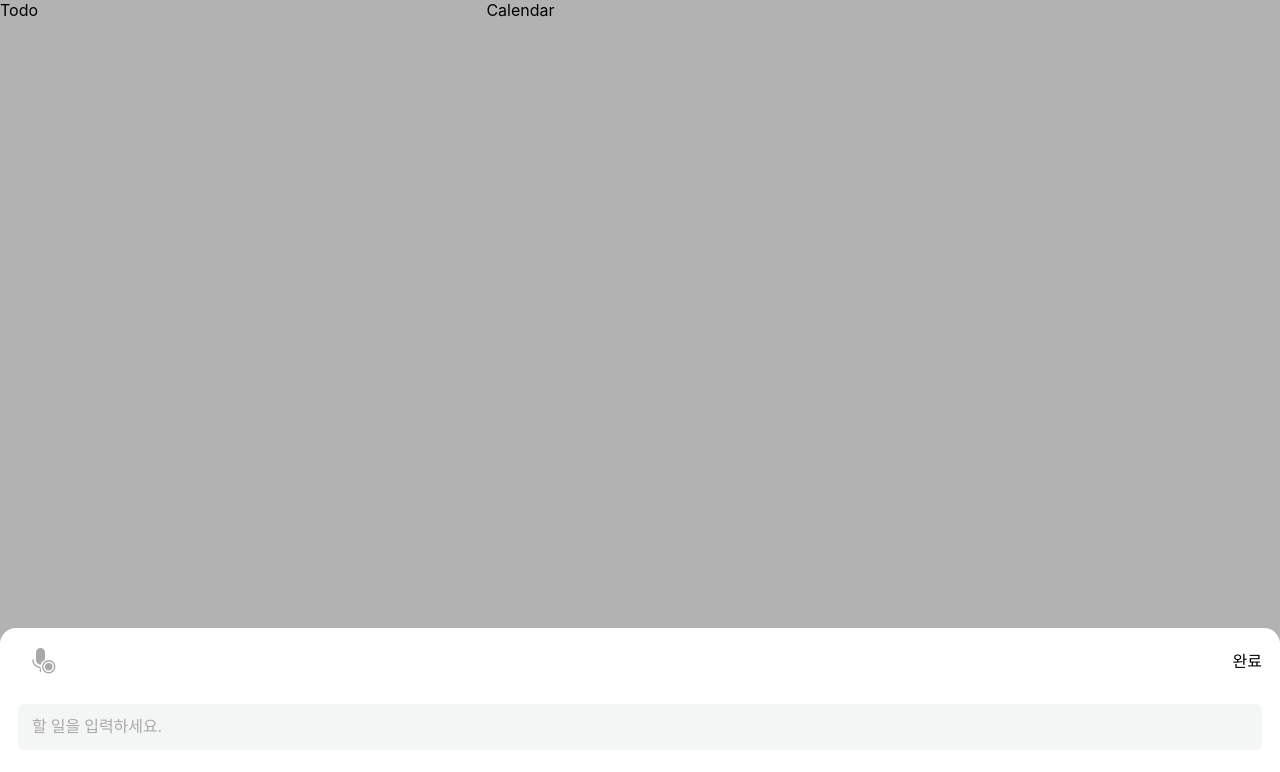
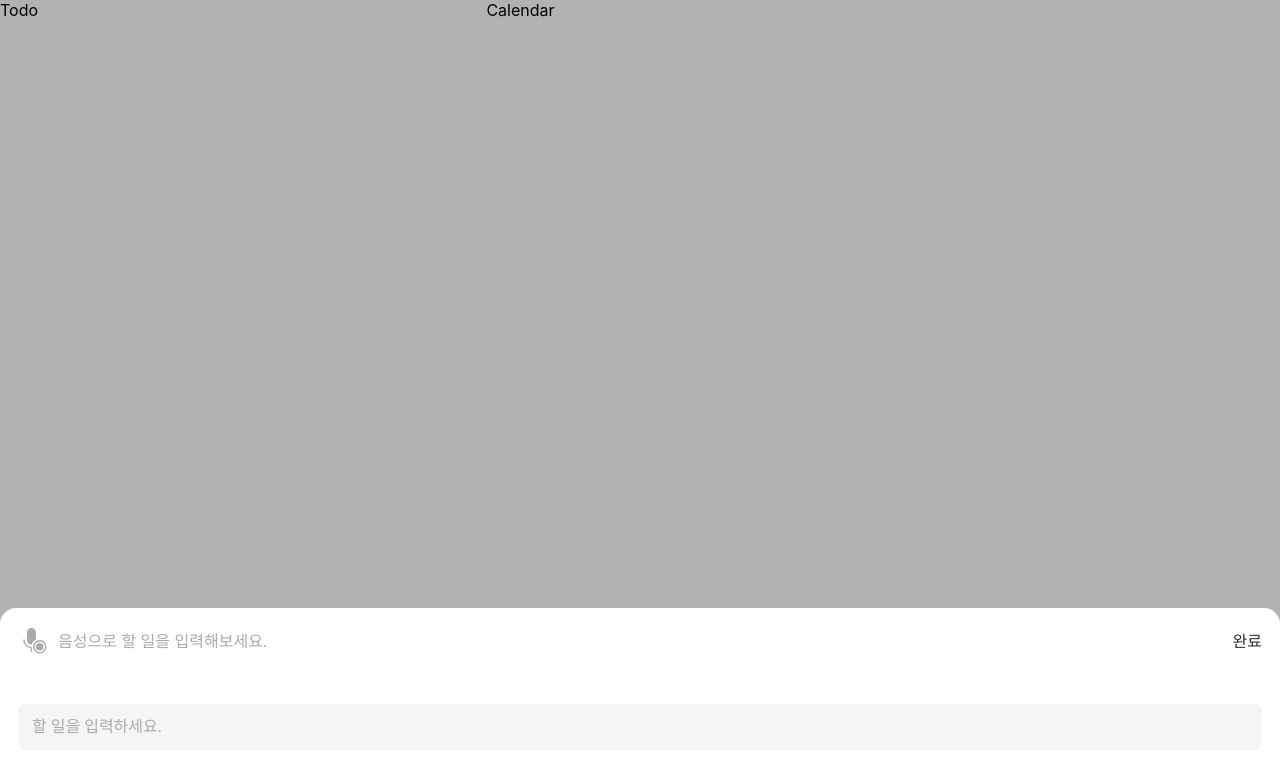
Before and after one commit to cheonjiyun/tornado-todo, a React (Vite) app: page / in a window 1280 px wide. Both pictures are taken after a click on the element 243 px from the left and 736 px from the top of the page. Shown: the top 772 px of the page. Built offline with nearby package versions, Linux system fonts and the light colour scheme; a web font is replaced by a local one.

Commit message:
feat: 음성 입력 및 모션 애니메이션

```diff
--- a/src/component/todo/AddTodo.tsx
+++ b/src/component/todo/AddTodo.tsx
@@ -3,24 +3,113 @@ import styled from "styled-components";
 import { isOpenAddTodoState } from "../../recoil/addTodo/atom";
 import { useEffect, useState } from "react";
 import { variable } from "../../style/variable";
+import { useForm } from "react-hook-form";
 
 export const AddTodo = () => {
+    const { register, handleSubmit, setValue } = useForm();
+
     const [isOpenRecoilState, setOepnRecoilState] = useRecoilState(isOpenAddTodoState);
+    const [isOpen, setOpen] = useState(false);
 
     useEffect(() => {
+        let code = null;
+        if (isOpenRecoilState) {
             setOpen(isOpenRecoilState);
+        } else {
+            code = setTimeout(() => {
+                setOpen(isOpenRecoilState);
+            }, 300);
+        }
+
+        return () => {
+            if (code) {
+                clearTimeout(code);
+            }
+        };
     }, [isOpenRecoilState]);
 
-    const [isOpen, setOpen] = useState(false);
+    // 말하기
+    const [onRecording, setRecording] = useState(false);
+
+    let recognition = null;
+    recognition = new (window.SpeechRecognition || window.webkitSpeechRecognition)();
+    recognition.lang = "ko";
+
+    // recognition 지원안되면 막기
+    const [canMike, setCanMike] = useState(true);
+    useEffect(() => {
+        if (!recognition) {
+            setCanMike(false);
+        }
+    }, [recognition]);
+
+    // 음성 인식 시작
+    const startSpeech = () => {
+        setRecording(true);
+
+        recognition.addEventListener("speechstart", () => {});
+        recognition.addEventListener("speechend", () => {});
+        recognition.addEventListener("result", (event) => {
+            setValue("newtodo", event.results[0][0].transcript);
+        });
+
+        recognition.start();
+
+        // 3초뒤 자동으로 끝내기
+        setTimeout(() => {
+            endSpeech();
+        }, 3000);
+    };
+
+    // 음성인식 끝
+    const endSpeech = () => {
+        recognition.stop();
+        setRecording(false);
+    };
+
+    //css
+    const Dimmed = styled.div`
+        position: absolute;
+        width: 100%;
+        height: 100%;
+        top: 0;
+        left: 0;
+        background-color: rgba(0, 0, 0, 0.3);
+        z-index: 2;
+
+        animation: ${isOpenRecoilState ? " showSmooth 0.4s" : "outSmooth 0.4s"};
+    `;
+
+    const ContainerForm = styled.form`
+        box-sizing: border-box;
+        position: absolute;
+        width: 100%;
+        padding: 8px 18px 50px 18px;
+        left: 0;
+        bottom: 0;
+        display: flex;
+        flex-direction: column;
+        background-color: #ffffff;
+        border-radius: 16px 16px 0 0;
+        z-index: 3;
+
+        animation: ${isOpenRecoilState ? "upSmooth 0.4s" : "downSmooth 0.4s"};
+    `;
 
     return (
         <>
             {isOpen && (
                 <div>
                     <Dimmed onClick={() => setOepnRecoilState(false)}></Dimmed>
-                    <Container>
+                    <ContainerForm
+                        onSubmit={handleSubmit((data) => {
+                            console.log(data);
+                        })}
+                    >
                         <TopMenu>
-                            <MikeButton>
+                            <div>
+                                {canMike && !onRecording && (
+                                    <MikeButton onClick={startSpeech}>
                                         <svg
                                             xmlns="http://www.w3.org/2000/svg"
                                             width="30"
@@ -32,42 +121,73 @@ export const AddTodo = () => {
                                                 d="M4.5 10a.5.5 0 0 0-1 0a5.5 5.5 0 0 0 5 5.478V17.5a.5.5 0 0 0 1 0v-.706A5.5 5.5 0 0 1 9 14.5A4.5 4.5 0 0 1 4.5 10M12 5v4.6a5.5 5.5 0 0 0-2.79 3.393Q9.104 13 9 13a3 3 0 0 1-3-3V5a3 3 0 0 1 6 0m5 9.5a2.5 2.5 0 1 1-5 0a2.5 2.5 0 0 1 5 0m2 0a4.5 4.5 0 1 1-9 0a4.5 4.5 0 0 1 9 0m-8 0a3.5 3.5 0 1 0 7 0a3.5 3.5 0 0 0-7 0"
                                             />
                                         </svg>
+                                        <div>음성으로 할 일을 입력해보세요.</div>
                                     </MikeButton>
-                            <OKbutton>완료</OKbutton>
+                                )}
+                            </div>
+                            <div></div>
+                            {!onRecording && <OKbutton type="submit">완료</OKbutton>}
                         </TopMenu>
-                        <Input placeholder="할 일을 입력하세요." />
-                    </Container>
+                        {onRecording ? (
+                            <RecordArea onClick={endSpeech}>
+                                <svg
+                                    xmlns="http://www.w3.org/2000/svg"
+                                    width="30"
+                                    height="30"
+                                    viewBox="0 0 24 24"
+                                >
+                                    <circle cx="18" cy="12" r="0" fill="currentColor">
+                                        <animate
+                                            attributeName="r"
+                                            begin=".67"
+                                            calcMode="spline"
+                                            dur="1.5s"
+                                            keySplines="0.2 0.2 0.4 0.8;0.2 0.2 0.4 0.8;0.2 0.2 0.4 0.8"
+                                            repeatCount="indefinite"
+                                            values="0;2;0;0"
+                                        />
+                                    </circle>
+                                    <circle cx="12" cy="12" r="0" fill="currentColor">
+                                        <animate
+                                            attributeName="r"
+                                            begin=".33"
+                                            calcMode="spline"
+                                            dur="1.5s"
+                                            keySplines="0.2 0.2 0.4 0.8;0.2 0.2 0.4 0.8;0.2 0.2 0.4 0.8"
+                                            repeatCount="indefinite"
+                                            values="0;2;0;0"
+                                        />
+                                    </circle>
+                                    <circle cx="6" cy="12" r="0" fill="currentColor">
+                                        <animate
+                                            attributeName="r"
+                                            begin="0"
+                                            calcMode="spline"
+                                            dur="1.5s"
+                                            keySplines="0.2 0.2 0.4 0.8;0.2 0.2 0.4 0.8;0.2 0.2 0.4 0.8"
+                                            repeatCount="indefinite"
+                                            values="0;2;0;0"
+                                        />
+                                    </circle>
+                                </svg>
+                            </RecordArea>
+                        ) : (
+                            <Input
+                                {...register("newtodo", { required: "할 일을 입력하세요" })}
+                                name="newtodo"
+                                type="text"
+                                placeholder="할 일을 입력하세요."
+                            />
+                        )}
+                    </ContainerForm>
                 </div>
             )}
         </>
     );
 };
 
-const Dimmed = styled.div`
-    position: absolute;
-    width: 100%;
-    height: 100%;
-    top: 0;
-    left: 0;
-    background-color: rgba(0, 0, 0, 0.3);
-    z-index: 2;
-`;
-
-const Container = styled.div`
-    box-sizing: border-box;
-    position: absolute;
-    width: 100%;
-    padding: 8px 18px 50px 18px;
-    left: 0;
-    bottom: 0;
-    display: flex;
-    flex-direction: column;
-    background-color: #ffffff;
-    border-radius: 16px 16px 0 0;
-    z-index: 3;
-`;
-
 const TopMenu = styled.div`
+    min-height: 68px;
     padding-bottom: 20px;
     display: flex;
     justify-content: space-between;
@@ -75,20 +195,22 @@ const TopMenu = styled.div`
 
 const MikeButton = styled.div`
     display: flex;
-    justify-content: center;
+    gap: 10px;
+    justify-content: start;
     align-items: center;
-    width: 48px;
     height: 48px;
-    color: ${variable.buttonYetTextColor};
+    color: #aaaaaa;
     cursor: pointer;
 `;
 
-const OKbutton = styled.div`
+const OKbutton = styled.button`
     display: flex;
     justify-content: end;
     align-items: center;
     width: 48px;
     height: 48px;
+    font-size: 16px;
+    color: ${variable.textDefaultColor};
     cursor: pointer;
 `;
 
@@ -111,3 +233,12 @@ const Input = styled.input`
         outline: 0;
     }
 `;
+
+const RecordArea = styled.div`
+    display: flex;
+    justify-content: center;
+    align-items: center;
+    height: 46.8px;
+    color: ${variable.redColor};
+    cursor: pointer;
+`;
--- a/src/style/GlobalStyle.ts
+++ b/src/style/GlobalStyle.ts
@@ -13,4 +13,47 @@ export const GlobalStyles = createGlobalStyle`
     input, button{
         font-family: "Pretendard Variable";
     }
+    button{
+        border: 0;
+        background: none;
+    }
+
+    @keyframes showSmooth {
+        from{
+            opacity: 0;
+        }
+        to{
+            opacity: 1;
+        }
+    }
+
+    @keyframes outSmooth {
+        from{
+            opacity: 1;
+        }
+        to{
+            opacity: 0;
+        }
+    }
+
+
+    @keyframes upSmooth {
+        from{
+            transform: translateY(30%);
+        }
+        to{
+            transform: translateY(0);
+        }
+
+    }
+
+    @keyframes downSmooth {
+        from{
+            transform: translateY(0);
+        }
+        to{
+            transform: translateY(30%);
+        }
+
+    }
 `;
```
Lines whose indentation alone changed are shown as unchanged.
